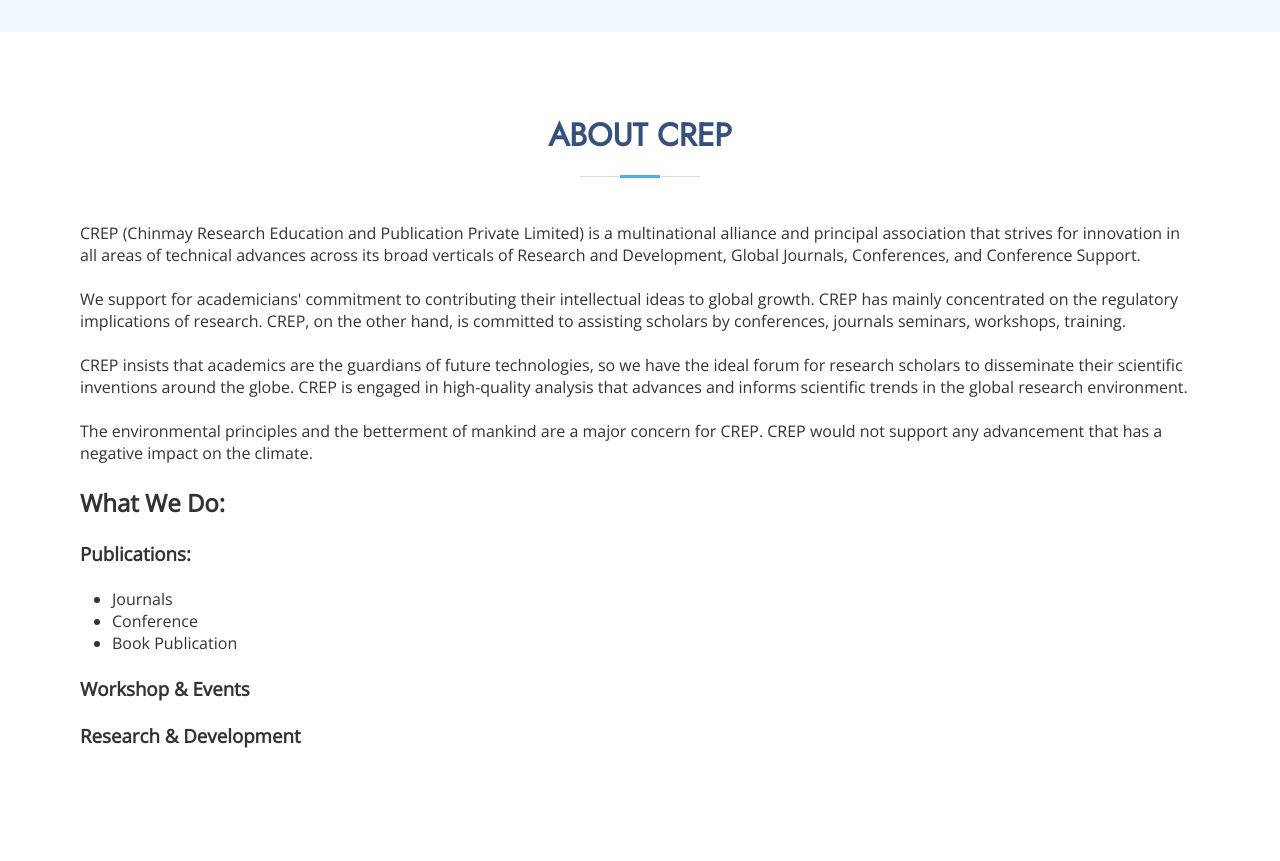
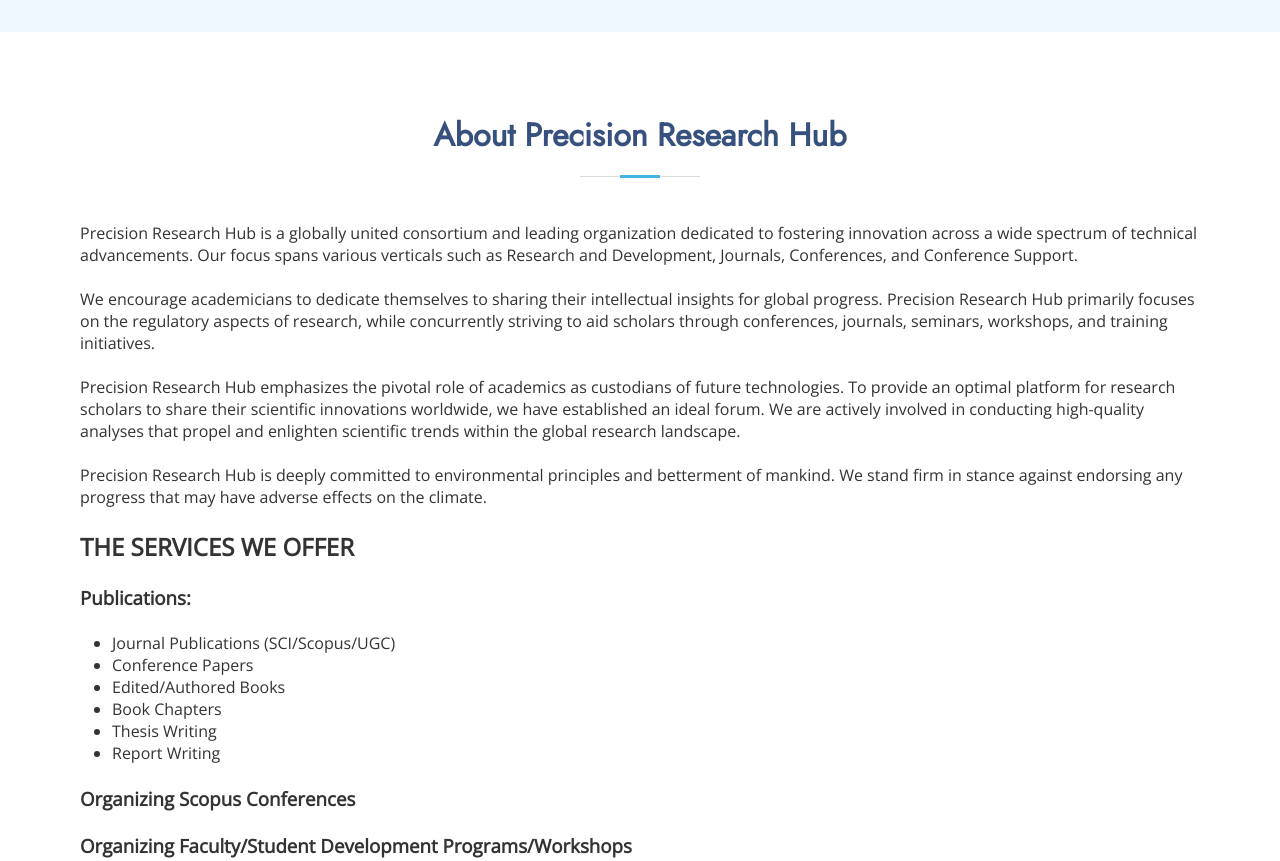
Before and after one commit to Shivam-codeforever/personal, a plain HTML site: page index.html in a window 1280 px wide. Shown: the part 928-1789 px from the top of the page. Drawn offline with nearby package versions, Linux system fonts and the light colour scheme.

Commit message:
update index

```diff
--- a/index.html
+++ b/index.html
@@ -36,7 +36,7 @@
             </div>
             <ul>
                 <li><a href="#home">Home</a></li>
-                <li><a href="#about">About CREP</a></li>
+                <li><a href="#about">About PR Hub</a></li>
                 <li><a href="#publication">Publications</a></li>
                 <li><a href="#conn">Connect Us</a></li>
                 <li><a href="#work">Workshop & Events</a></li>
@@ -99,39 +99,33 @@
 
     <section>
         <div class="about" id="about" data-aos="fade-up">
-            <h1 data-aos="fade-up">ABOUT CREP</h1>
+            <h1 data-aos="fade-up">About Precision Research Hub</h1>
             <div class="ab_content" data-aos="fade-up">
-                <p>CREP (Chinmay Research Education and Publication Private Limited) is a multinational alliance and
-                    principal association that strives for innovation in all areas of technical advances across its
-                    broad verticals of Research and Development, Global Journals, Conferences, and Conference Support.
-                </p>
+                <p>Precision Research Hub is a globally united consortium and leading organization dedicated to fostering innovation across a wide spectrum of technical advancements. Our focus spans various verticals such as Research and Development, Journals, Conferences, and Conference Support.</p>
                 <br>
-                <p>We support for academicians' commitment to contributing their intellectual ideas to global growth.
-                    CREP has mainly concentrated on the regulatory implications of research. CREP, on the other hand, is
-                    committed to assisting scholars by conferences, journals seminars, workshops, training.</p>
+                <p>We encourage academicians to dedicate themselves to sharing their intellectual insights for global progress. Precision Research Hub primarily focuses on the regulatory aspects of research, while concurrently striving to aid scholars through conferences, journals, seminars, workshops, and training initiatives.</p>
                 <br>
-                <p>CREP insists that academics are the guardians of future technologies, so we have the ideal forum for
-                    research scholars to disseminate their scientific inventions around the globe. CREP is engaged in
-                    high-quality analysis that advances and informs scientific trends in the global research
-                    environment.</p>
+                <p>Precision Research Hub emphasizes the pivotal role of academics as custodians of future technologies. To provide an optimal platform for research scholars to share their scientific innovations worldwide, we have established an ideal forum. We are actively involved in conducting high-quality analyses that propel and enlighten scientific trends within the global research landscape.</p>
                 <br>
-                <p>The environmental principles and the betterment of mankind are a major concern for CREP. CREP would
-                    not support any advancement that has a negative impact on the climate.</p>
+                <p>Precision Research Hub is deeply committed to environmental principles and betterment of mankind. We stand firm in stance against endorsing any progress that may have adverse effects on the climate.</p>
                 <br>
 
-                <h2>What We Do:</h2>
+                <h2>THE SERVICES WE OFFER</h2>
                 <br>
                 <h3>Publications:</h3>
                 <br>
                 <ul>
-                    <li>Journals</li>
-                    <li>Conference</li>
-                    <li>Book Publication</li>
+                    <li>Journal Publications (SCI/Scopus/UGC)</li>
+                    <li>Conference Papers </li>
+                    <li>Edited/Authored Books</li>
+                    <li>Book Chapters </li>
+                    <li>Thesis Writing </li>
+                    <li>Report Writing </li>
                 </ul>
                 <br>
-                <h3>Workshop & Events</h3>
+                <h3>Organizing Scopus Conferences</h3>
                 <br>
-                <h3>Research & Development</h3>
+                <h3>Organizing Faculty/Student Development Programs/Workshops</h3>
                 <br>
 
 
@@ -526,7 +520,7 @@
                 <ul>
                     <li><a href="#home">Home|</a></li>
 
-                    <li><a href="#about">About CREP|</a></li>
+                    <li><a href="#about">About PR Hub|</a></li>
                     <li><a href="#publication">Publications|</a></li>
                     <li><a href="#conn">Connect Us|</a></li>
                     <li><a href="#work">Workshop & Events|</a></li>
@@ -538,8 +532,7 @@
             </div>
         </div>
         <div class="end">
-            <p>© CREP 2021. All Rights Reserved
-            </p>
+            <p> © CREP 2021. All Rights Reserved </p>
         </div>
     </footer>
     <a href="#home"><img  src="upbtn.png" class="upbtn" alt="btn"></a>
```
